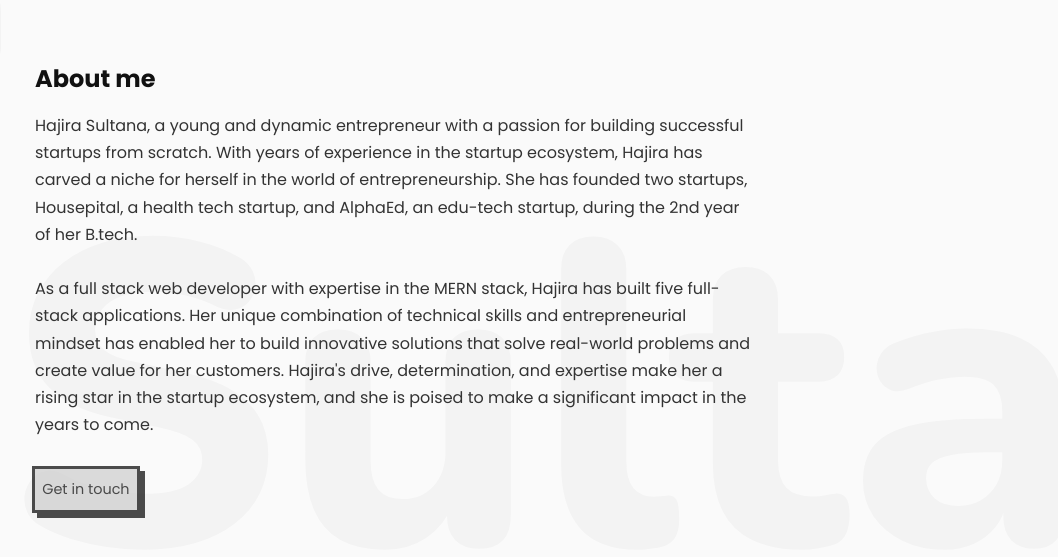
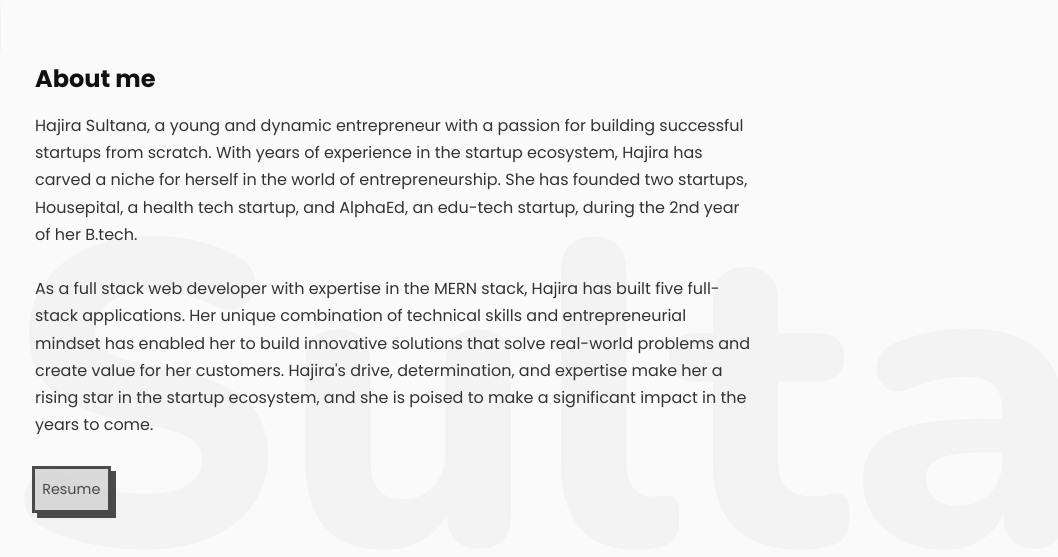
Before and after one commit to huda-code/portfolio2, a plain HTML site: page index.html in a window 1280 px wide. Both pictures are taken after a click on the element "About Me". Shown: the part 103-660 px from the top of the page, without its empty margins (125-1183 px from the left). Drawn offline with nearby package versions, Linux system fonts and the light colour scheme.

Commit message:
resume update ->

```diff
--- a/index.html
+++ b/index.html
@@ -84,8 +84,8 @@
                 make her a rising star in the startup ecosystem, and she is
                 poised to make a significant impact in the years to come.<br></p>
 			<!-- <a href="https://app.luminpdf.com/viewer/64aad26f3243f1982c8d2b48" target="_blank"> Resume</a></p> -->
-            <!-- <p> <a href="/images/HajiraResume.pdf" target="_blank">Resume</a></p> -->
-            <p><a href="mailto:code.huda@gmail.com"> Get in touch</a></p>
+            <p> <a href="/images/HajiraResume.pdf" target="_blank">Resume</a></p>
+            <!-- <p><a href="mailto:code.huda@gmail.com"> Get in touch</a></p> -->
     </section>
 
     <!-- Skills -->
```
